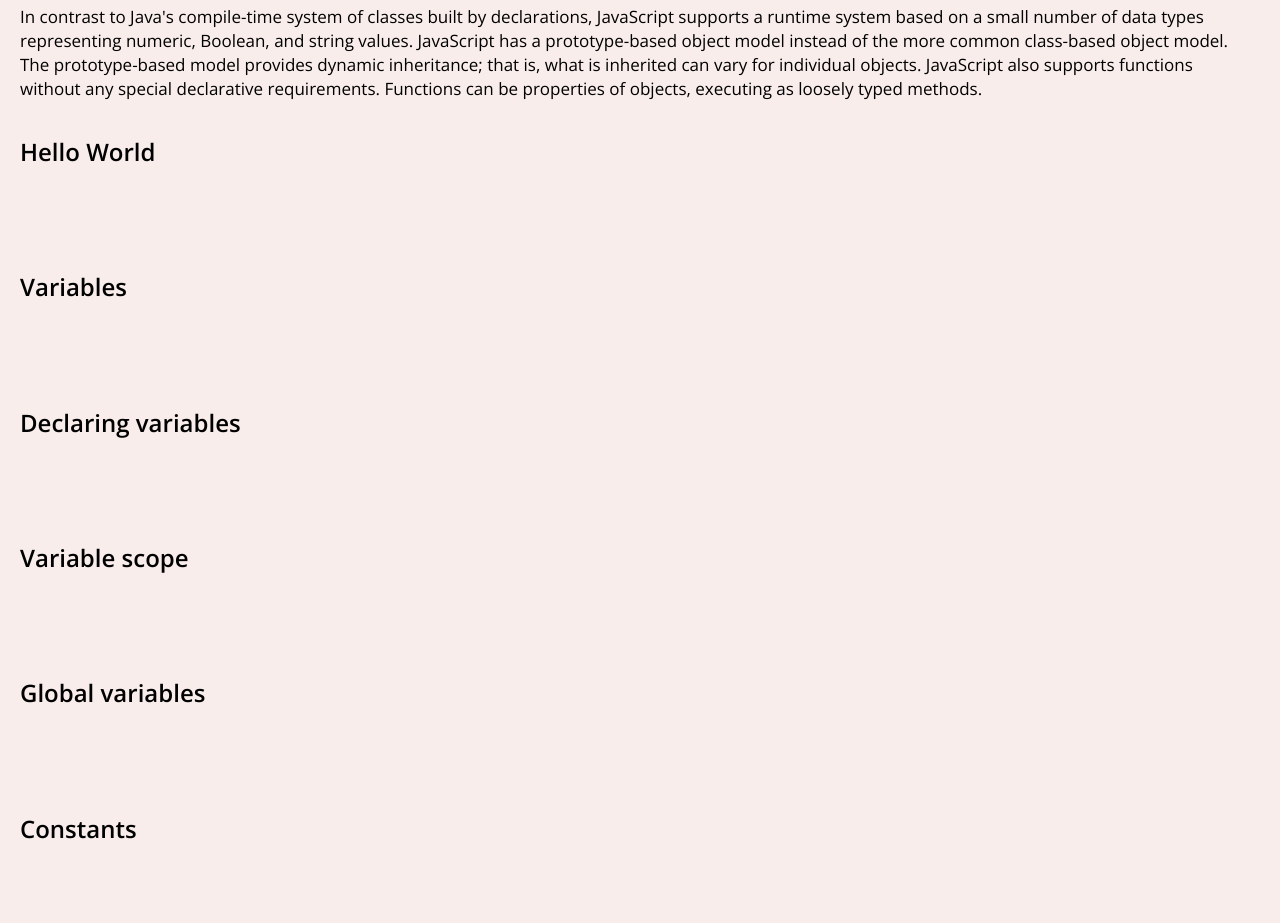
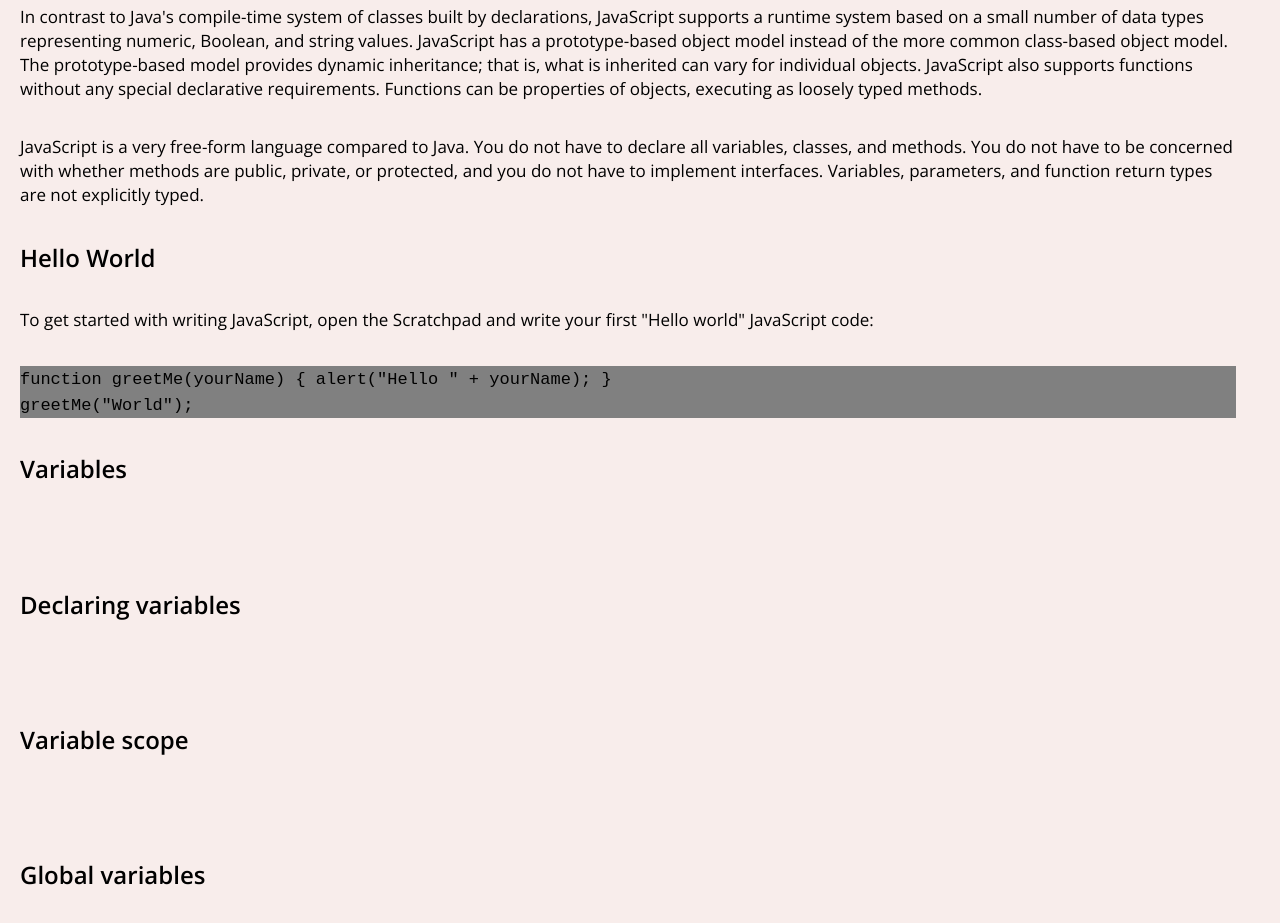
Before and after one commit to camercha/technical_website, a plain HTML site: page index.html in a window 1280 px wide. Shown: the part 1240-2163 px from the top of the page. Drawn offline with nearby package versions, Linux system fonts and the light colour scheme.

Commit message:
added in the code background color effect

```diff
--- a/css/style.css
+++ b/css/style.css
@@ -49,6 +49,11 @@
 line-height: 24px;
 }
 
+.code {
+    background-color: grey;
+    width: 100%;
+}
+
 
 .main-section ul{
    padding-left: 80px;
--- a/index.html
+++ b/index.html
@@ -104,13 +104,20 @@
                 prototype-based model provides dynamic inheritance; that is, what is inherited can vary for individual
                 objects. JavaScript also supports functions without any special declarative requirements. Functions can
                 be properties of objects, executing as loosely typed methods.</p>
+            <p>JavaScript is a very free-form language compared to Java. You do not have to declare all variables,
+                classes, and methods. You do not have to be concerned with whether methods are public, private, or
+                protected, and you do not have to implement interfaces. Variables, parameters, and function return types
+                are not explicitly typed.</p>
         </section>
         <section class="main-section" id="HELLOWORLD">
             <header>
                 <h2 id="section_head_text">Hello World</h2>
             </header>
-            <p></p>
-            <p></p>
+            <p>To get started with writing JavaScript, open the Scratchpad and write your first "Hello
+                world" JavaScript
+                code:</p>
+            <p class="code"><code>function greetMe(yourName) { alert("Hello " + yourName); } <br>
+                greetMe("World");</code></p>
         </section>
         <section class="main-section" id="VARIABLES">
             <header>
```
